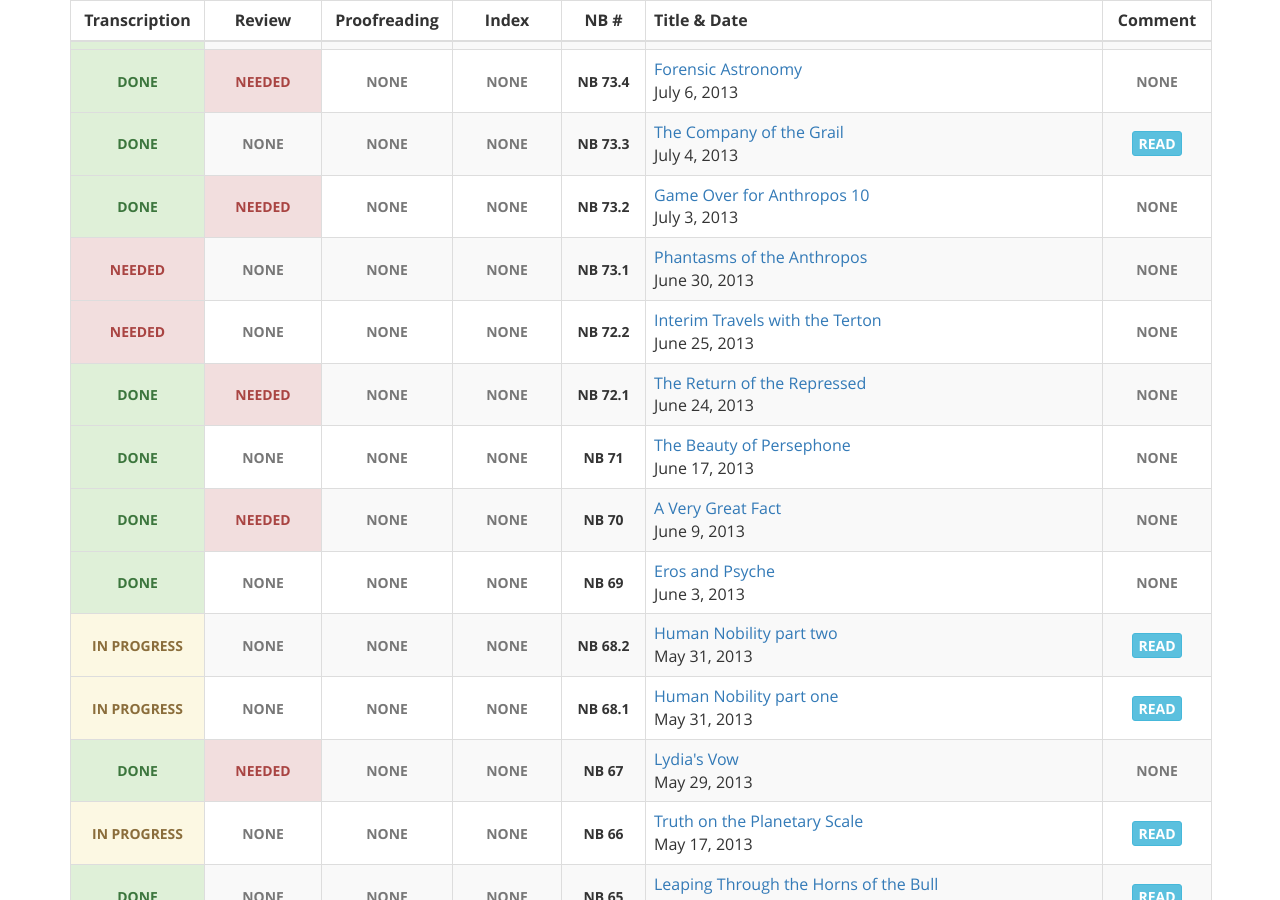
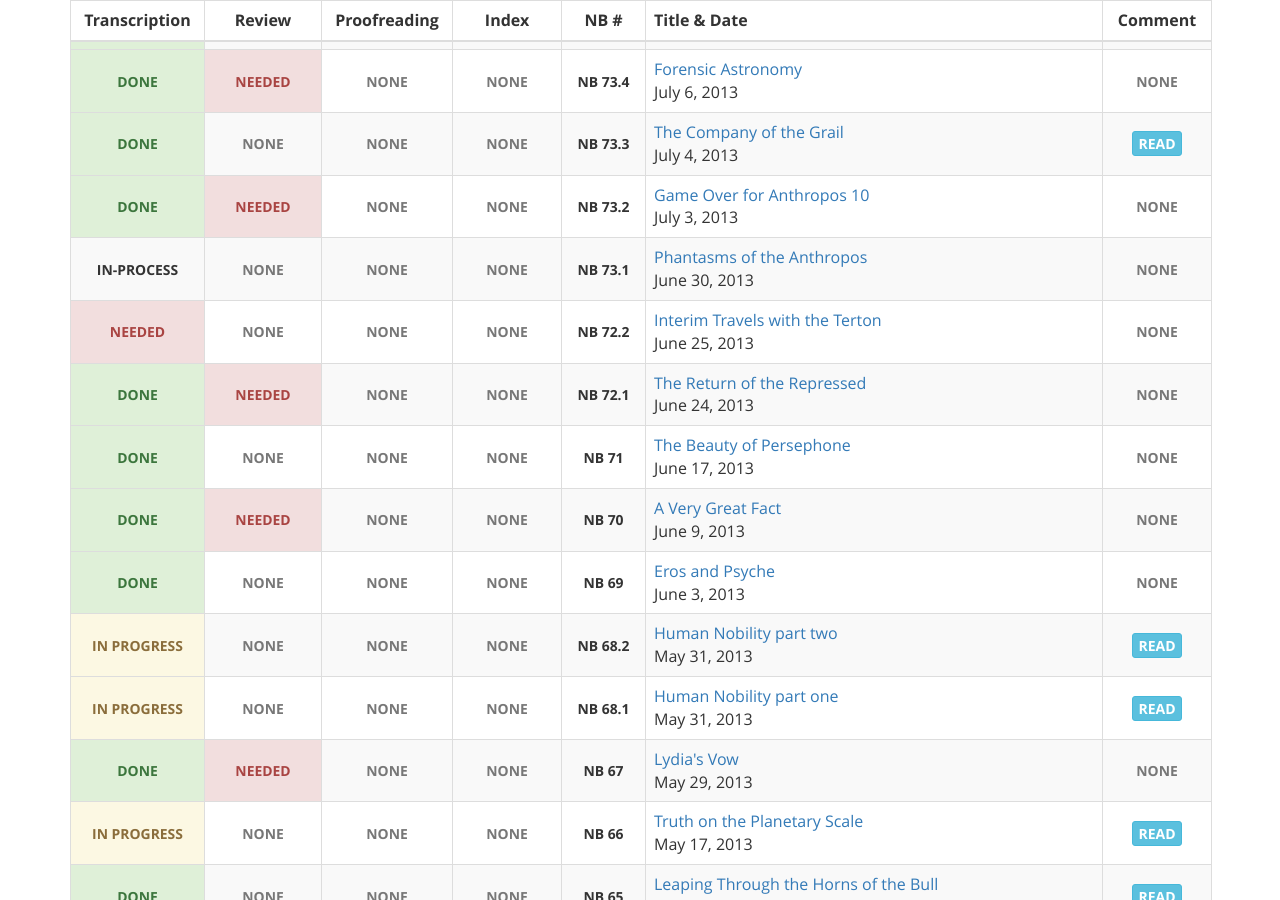
Before and after one commit to gaiaspora/gaiaspora.github.io, a Jekyll site: the page built from content/navigator-briefings.markdown, in a window 1280 px wide and 900 px high, scrolled down 3771 px. Built offline with Jekyll 4.4.1, drawn with Linux system fonts in a browser that asks for light colours.

Commit message:
Update nb.yaml

```diff
--- a/_data/nb.yaml
+++ b/_data/nb.yaml
@@ -503,7 +503,7 @@
   Comment: ""
 
 - NB: "73.1"
-  Transcription: "needed"
+  Transcription: "in-process"
   Review: "none"
   Proofreading: "none"
   Index: "none"
```
